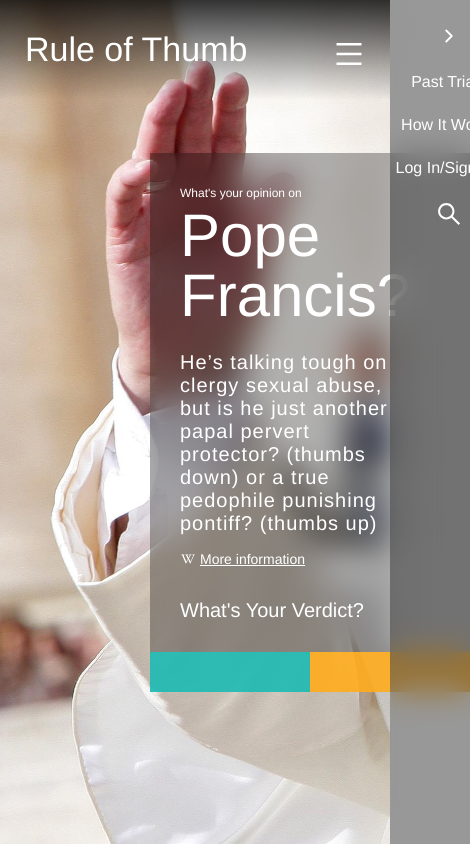
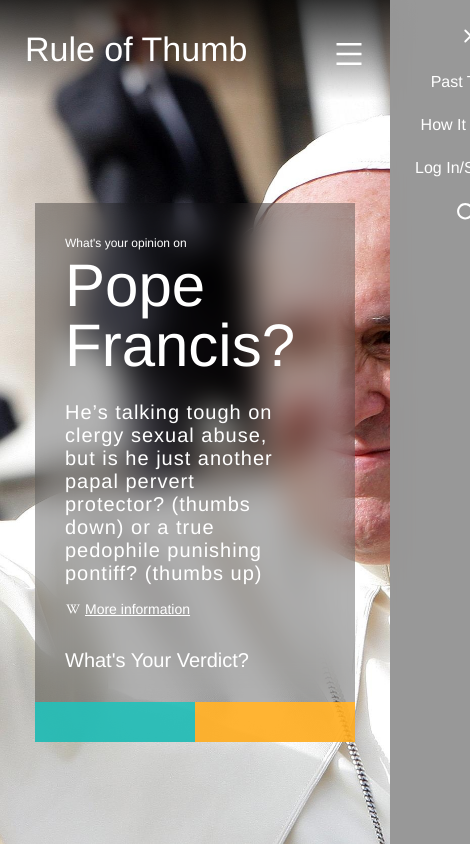
Before and after one commit to dguerrac/thumbs-test, a React (Create React App) app: page / in a window 390 px wide. Shown: the whole page, 470 px wide, since content can reach past the window. Built offline with nearby package versions, Linux system fonts and the light colour scheme.

Commit message:
Intro responsive

```diff
--- a/src/components/Hero/Hero.scss
+++ b/src/components/Hero/Hero.scss
@@ -7,4 +7,10 @@
 	height: 100vh;
 	background-image: url('../../assets/images/pope.jpg');
 	background-size: cover;
+	@media (max-width: 1024px) {
+		background-position: center;
+	}
+	@media (max-width: 767px) {
+		justify-content: center;
+	}
 }
--- a/src/components/Intro/Intro.scss
+++ b/src/components/Intro/Intro.scss
@@ -6,6 +6,17 @@
 	color: #fff;
 	max-width: 500px;
 	margin-left: 150px;
+	@media (max-width: 767px) {
+		width: 320px;
+		margin-left: 0;
+	}
+	@media (max-width: 414px) {
+		margin-top: 100px;
+	}
+	@media (max-width: 320px) {
+		width: 300px;
+		margin-top: 180px;
+	}
 	&__question {
 		font-size: 12px;
 	}
@@ -41,6 +52,13 @@
 	display: flex;
 	max-width: 500px;
 	margin-left: 150px;
+	@media (max-width: 767px) {
+		width: 320px;
+		margin-left: 0;
+	}
+	@media (max-width: 320px) {
+		width: 300px;
+	}
 	&__up {
 		width: 50%;
 		background-color: rgba(28, 187, 180, 0.9);
--- a/src/components/Navbar/Navbar.scss
+++ b/src/components/Navbar/Navbar.scss
@@ -58,6 +58,9 @@
 			transform: translateX(100%);
     	transition: transform 500ms;
 		}
+		@media (max-width: 576px) {
+			width: 40%;
+		}
 		&_button {
 			color: #fff;
 			font-size: 22px;
```
